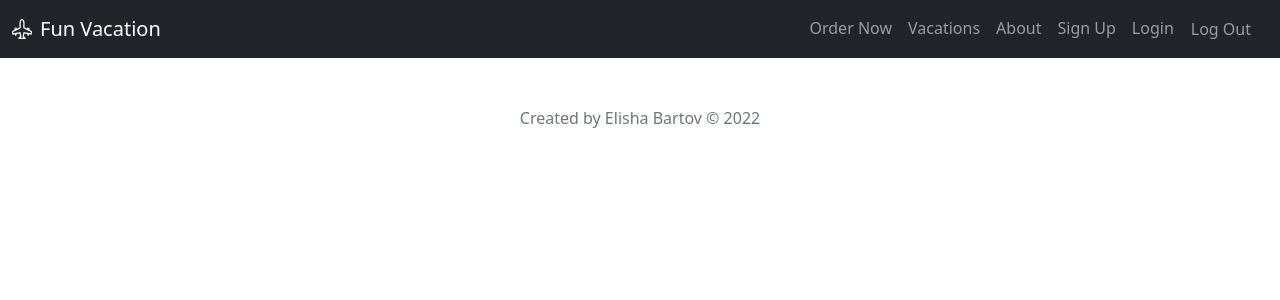
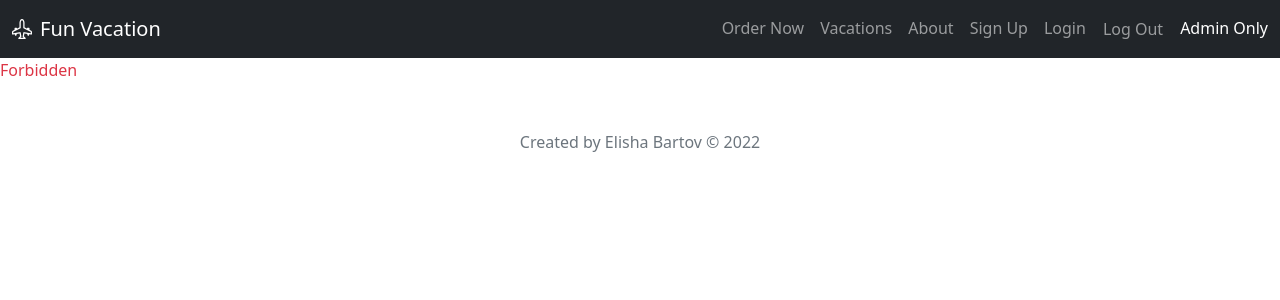
Before and after one commit to BartovElisha/react-app-fun-vacation, a React (Create React App) app: page /admin in a window 1280 px wide. Shown: the top 300 px of the page. Built offline with nearby package versions, Linux system fonts and the light colour scheme.

Commit message:
Added Admin page with Admin rights.

```diff
--- a/src/App.tsx
+++ b/src/App.tsx
@@ -1,6 +1,7 @@
 import { Route, Routes } from 'react-router-dom';
 import { ToastContainer } from 'react-toastify';
 import './App.css';
+import AdminOnly from './auth/AdminOnly';
 import Login from './auth/Login';
 import RouteGuard from './auth/RouteGuard';
 import SignUp from './auth/SignUp';
@@ -55,6 +56,10 @@ function App() {
                         </RouteGuard>
                     }
                 />
+                <Route
+                    path='/admin'
+                    element={<AdminOnly />}
+                />
             </Routes>
 
             <Footer />
--- /dev/null
+++ b/src/auth/AdminOnly.tsx
@@ -0,0 +1,19 @@
+function AdminOnly() {
+    const admin = localStorage.getItem('admin');
+
+    if (admin === "true") {
+        return (
+            <h2 className="text-center">
+                You've reached the Administartor page.
+            </h2>
+        )
+    }
+
+    return (
+        <div className="text-danger">
+            Forbidden
+        </div>
+    );
+}
+
+export default AdminOnly;
--- a/src/auth/Login.tsx
+++ b/src/auth/Login.tsx
@@ -46,6 +46,7 @@ function Login() {
         res.then(response => response.json())
             .then(json => {
                 setToken(json.token);
+                localStorage.setItem('admin', json.isAdmin)
                 navigate('/vacations');
             })
     }
--- a/src/auth/Logout.tsx
+++ b/src/auth/Logout.tsx
@@ -5,7 +5,8 @@ function Logout() {
     const navigate = useNavigate();
 
     function handleLogout() {
-        removeToken();
+        // removeToken();
+        localStorage.clear();  // Logout + clear Admin.
         navigate('/login');
     }
 
--- a/src/auth/SignUp.tsx
+++ b/src/auth/SignUp.tsx
@@ -41,7 +41,8 @@ function SignUp() {
     function regiser(data: ISignupData) {
         const res = postRequest(
             'users/signup',
-            data
+            data,
+            false
         );
         if (!res) return;
 
--- a/src/components/Navbar.tsx
+++ b/src/components/Navbar.tsx
@@ -38,6 +38,15 @@ function Navbar() {
                     <li className="nav-item me-3">
                         <Logout />
                     </li>
+                    <li className="nav-item">
+                        <NavLink
+                            className="nav-link"
+                            aria-current="page"
+                            to="/admin"
+                        >
+                            Admin Only
+                        </NavLink>
+                    </li>
                 </ul>
             </div>
         </nav>
```
Also changed, not shown: 2 other files (tests, documents, lock files or other folders).
